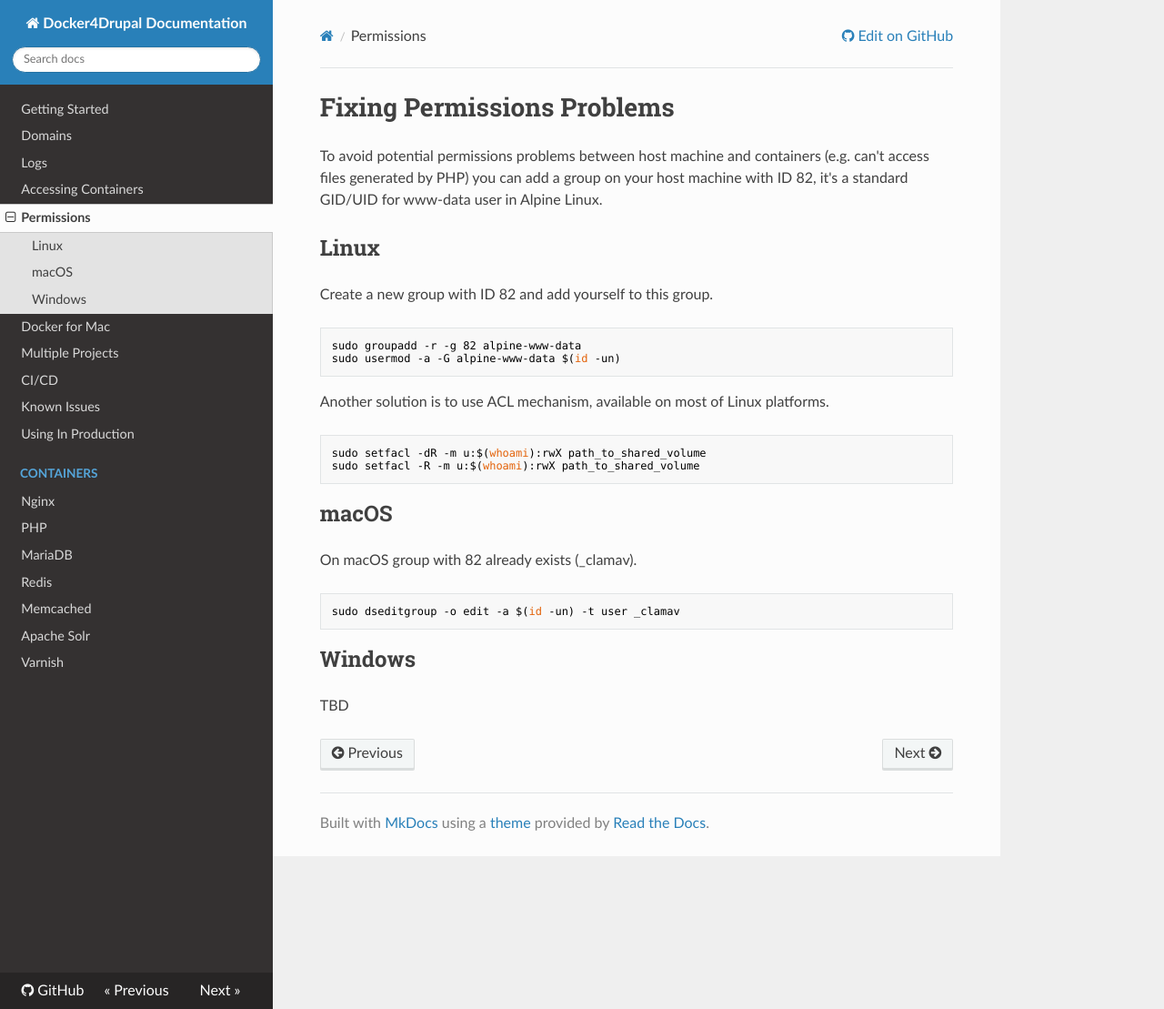
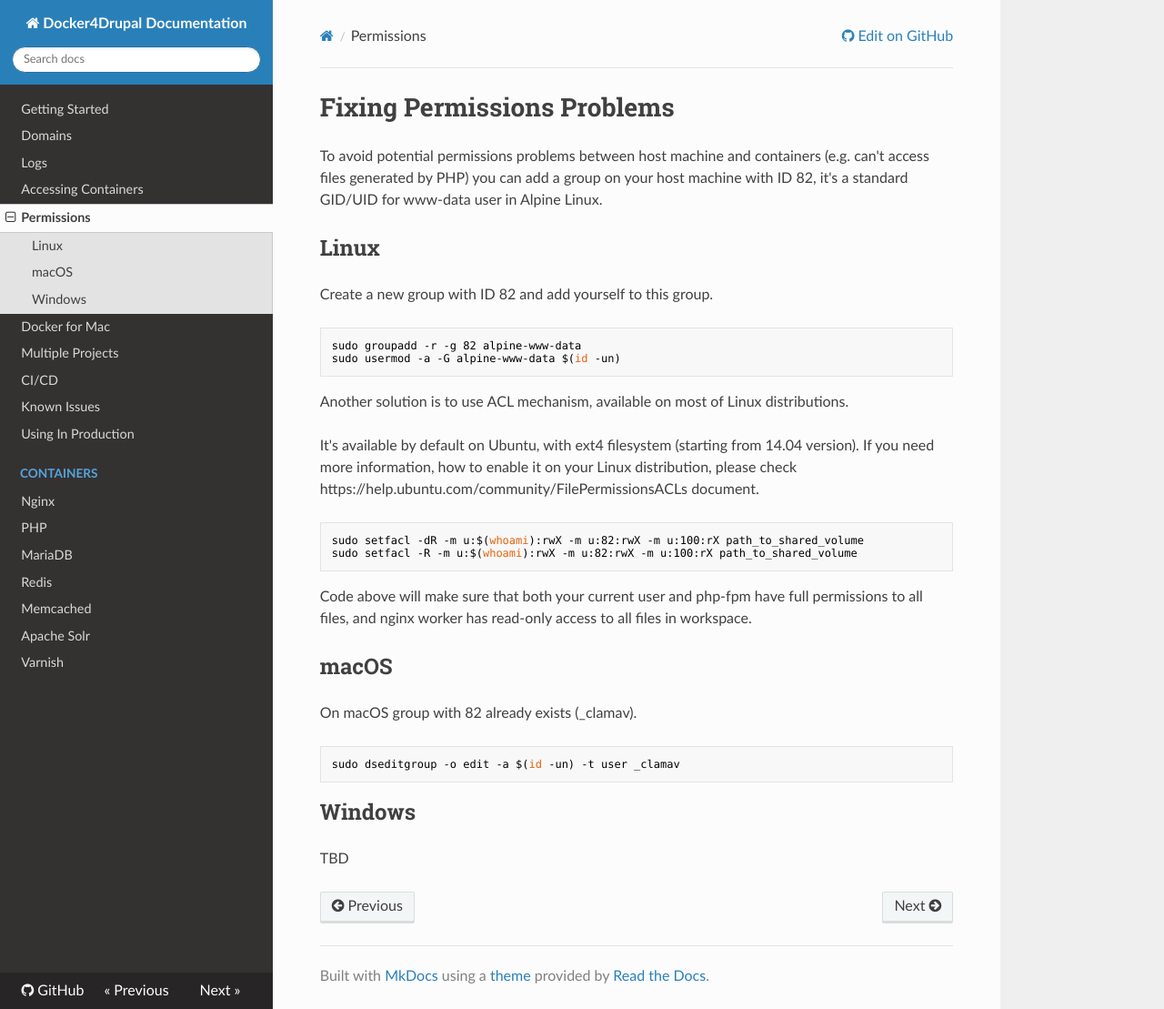
Before and after one commit to wodby/docker4drupal, an MkDocs documentation site: the page built from docs/permissions.md, in a window 1280 px wide and 1109 px high. Shown: the whole window at 91% size. Built offline with MkDocs 1.6.1, drawn with Linux system fonts in a browser that asks for light colours; nearby versions of some CDN libraries; old or Windows-style settings are respelled for this version of MkDocs.

Commit message:
Added some further explainations about setfacl usage.

````diff
--- a/docs/permissions.md
+++ b/docs/permissions.md
@@ -11,11 +11,17 @@ sudo groupadd -r -g 82 alpine-www-data
 sudo usermod -a -G alpine-www-data $(id -un)
 ```
 
-Another solution is to use ACL mechanism, available on most of Linux platforms.
+Another solution is to use ACL mechanism, available on most of Linux distributions.
+
+It's available by default on Ubuntu, with ext4 filesystem (starting from 14.04 version).
+If you need more information, how to enable it on your Linux distribution, please check https://help.ubuntu.com/community/FilePermissionsACLs document.
+
+
 ```bash
-sudo setfacl -dR -m u:$(whoami):rwX path_to_shared_volume
-sudo setfacl -R -m u:$(whoami):rwX path_to_shared_volume
+sudo setfacl -dR -m u:$(whoami):rwX -m u:82:rwX -m u:100:rX path_to_shared_volume
+sudo setfacl -R -m u:$(whoami):rwX -m u:82:rwX -m u:100:rX path_to_shared_volume
 ```
+Code above will make sure that both your current user and php-fpm have full permissions to all files, and nginx worker has read-only access to all files in workspace.
 
 ## macOS
 
````
